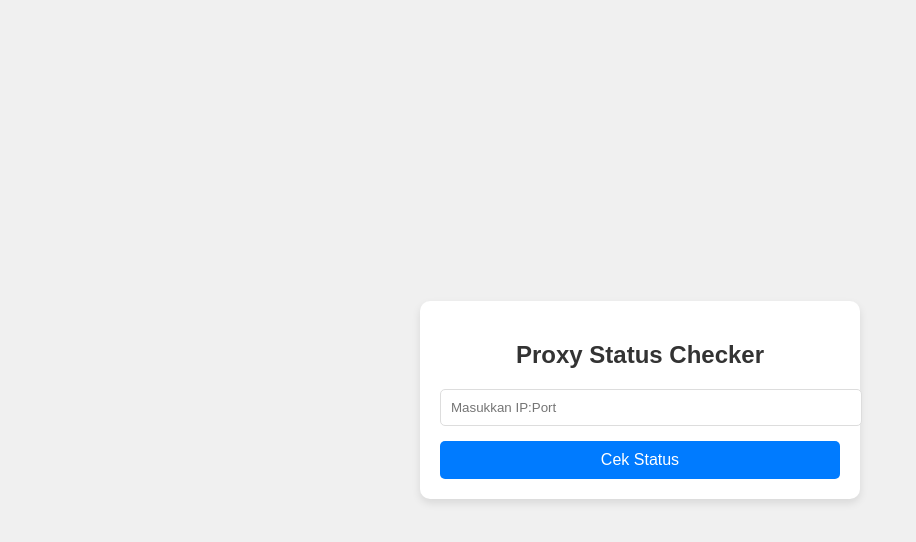
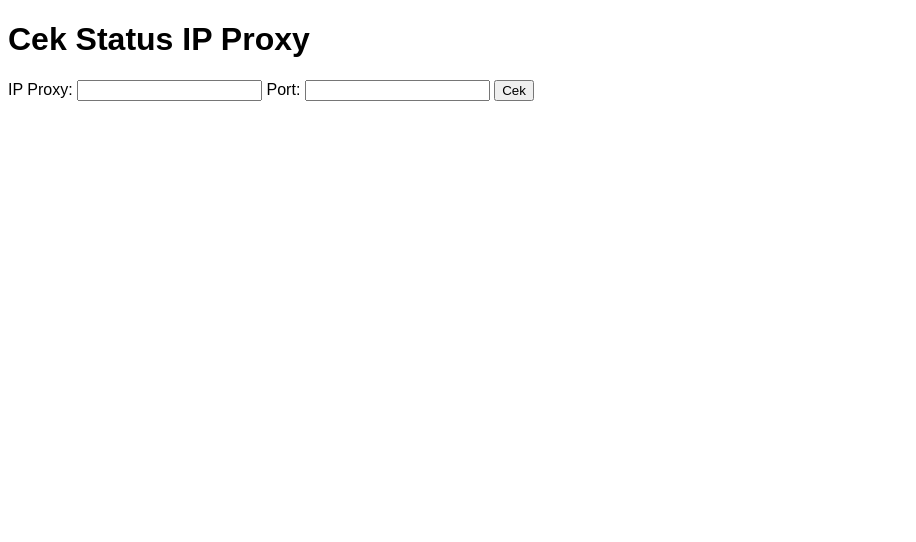
Before and after one commit to MarinaAqua/Check-IP, a plain HTML site: page index.html in a window 1280 px wide. Shown: the whole page, without its empty margins (0-916 px from the left). Drawn offline with Linux system fonts and the light colour scheme.

Commit message:
Update index.html

```diff
--- a/index.html
+++ b/index.html
@@ -1,124 +1,52 @@
 <!DOCTYPE html>
-<html lang="en">
+<html lang="id">
 <head>
     <meta charset="UTF-8">
     <meta name="viewport" content="width=device-width, initial-scale=1.0">
-    <title>Proxy Status Checker</title>
+    <title>Cek IP Proxy</title>
     <style>
-        body {
-            font-family: Arial, sans-serif;
-            background-color: #f0f0f0;
-            margin: 0;
-            padding: 0;
-            display: flex;
-            justify-content: center;
-            align-items: center;
-            height: 100vh;
-        }
-        .container {
-            background-color: #fff;
-            padding: 20px;
-            border-radius: 10px;
-            box-shadow: 0 4px 8px rgba(0, 0, 0, 0.1);
-            max-width: 400px;
-            width: 100%;
-        }
-        h2 {
-            text-align: center;
-            margin-bottom: 20px;
-            color: #333;
-        }
-        input[type="text"] {
-            width: 100%;
-            padding: 10px;
-            border: 1px solid #ddd;
-            border-radius: 5px;
-            margin-bottom: 15px;
-        }
-        button {
-            width: 100%;
-            padding: 10px;
-            background-color: #007bff;
-            color: white;
-            border: none;
-            border-radius: 5px;
-            cursor: pointer;
-            font-size: 16px;
-        }
-        button:hover {
-            background-color: #0056b3;
-        }
-        .result {
-            margin-top: 20px;
-            display: none;
-        }
-        .result p {
-            margin: 0;
-            padding: 5px;
-        }
-        .status-active {
-            color: green;
-        }
-        .status-inactive {
-            color: red;
-        }
-        .error {
-            color: red;
-            text-align: center;
-        }
+        body { font-family: Arial, sans-serif; }
+        .result { margin-top: 20px; }
     </style>
 </head>
 <body>
+    <h1>Cek Status IP Proxy</h1>
+    <form id="proxyForm">
+        <label for="ip">IP Proxy:</label>
+        <input type="text" id="ip" required>
+        <label for="port">Port:</label>
+        <input type="number" id="port" required>
+        <button type="submit">Cek</button>
+    </form>
 
-<div class="container">
-    <h2>Proxy Status Checker</h2>
-    <input type="text" id="proxyInput" placeholder="Masukkan IP:Port">
-    <button onclick="checkProxy()">Cek Status</button>
     <div class="result" id="result"></div>
-</div>
 
-<script>
-    const apiUrl = 'https://cfport-1-n2942152.deta.app/check?ip={ip}&host=speed.cloudflare.com&port={port}&tls=true';
+    <script>
+        const apiUrls = [
+            "https://proxyip.edtunnel.best/api?ip={ip}&host=speed.cloudflare.com&port={port}&tls=true",
+            "https://cfport-1-n2942152.deta.app/check?ip={ip}&host=speed.cloudflare.com&port={port}&tls=true",
+            "https://p01--boiling-frame--kw6dd7bjv2nr.code.run/check?ip={ip}&host=speed.cloudflare.com&port={port}&tls=true"
+        ];
 
-    async function checkProxy() {
-        const proxyInput = document.getElementById('proxyInput').value;
-        const resultDiv = document.getElementById('result');
-        resultDiv.innerHTML = ''; // Reset result
-        resultDiv.style.display = 'none';
+        document.getElementById('proxyForm').addEventListener('submit', async (event) => {
+            event.preventDefault();
+            const ip = document.getElementById('ip').value;
+            const port = document.getElementById('port').value;
+            const resultDiv = document.getElementById('result');
+            resultDiv.innerHTML = '';
 
-        if (!proxyInput.includes(':')) {
-            resultDiv.innerHTML = '<p class="error">Format IP dan port tidak valid! Gunakan format IP:Port.</p>';
-            resultDiv.style.display = 'block';
-            return;
-        }
-
-        const [ip, port] = proxyInput.split(':');
-
-        try {
-            const response = await fetch(apiUrl.replace('{ip}', ip).replace('{port}', port));
-            const data = await response.json();
-
-            if (data) {
-                resultDiv.innerHTML = `
-                    <p><strong>IP:</strong> ${data.ip || ip}</p>
-                    <p><strong>ASN:</strong> ${data.asn || 'N/A'}</p>
-                    <p><strong>ISP:</strong> ${data.isp || 'N/A'}</p>
-                    <p><strong>ORG:</strong> ${data.org || 'N/A'}</p>
-                    <p><strong>Country:</strong> ${data.country || 'N/A'}</p>
-                    <p><strong>Status Proxy:</strong> <span class="${data.active ? 'status-active' : 'status-inactive'}">${data.active ? 'Active' : 'Inactive'}</span></p>
-                    <p><strong>Warp:</strong> ${data.warp || 'off'}</p>
-                `;
-            } else {
-                resultDiv.innerHTML = '<p class="error">Gagal memeriksa status proxy. Coba lagi nanti.</p>';
+            for (const apiUrl of apiUrls) {
+                const url = apiUrl.replace('{ip}', ip).replace('{port}', port);
+                try {
+                    const response = await fetch(url);
+                    const data = await response.json();
+                    const status = data.success ? 'Aktif' : 'Mati';
+                    resultDiv.innerHTML += `<p>API: ${url} - Status: ${status}</p>`;
+                } catch (error) {
+                    resultDiv.innerHTML += `<p>API: ${url} - Error: ${error.message}</p>`;
+                }
             }
-
-        } catch (error) {
-            resultDiv.innerHTML = '<p class="error">Kesalahan terjadi saat memeriksa proxy. Periksa konsol untuk lebih detail.</p>';
-        }
-
-        resultDiv.style.display = 'block';
-    }
-</script>
-
+        });
+    </script>
 </body>
 </html>
```
